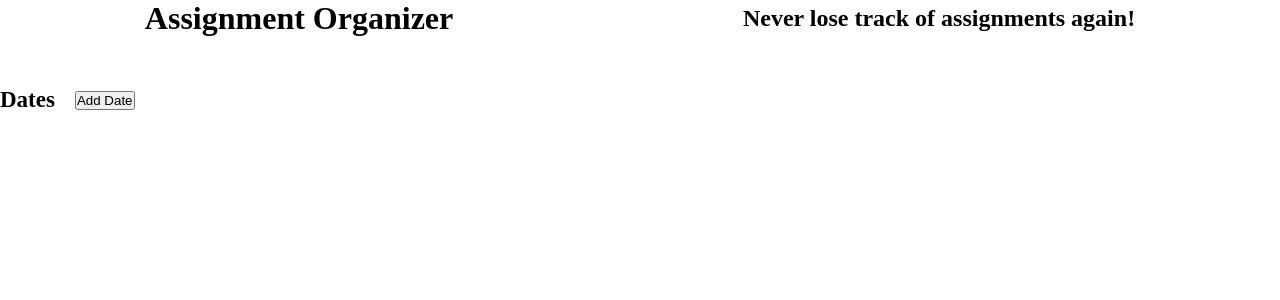
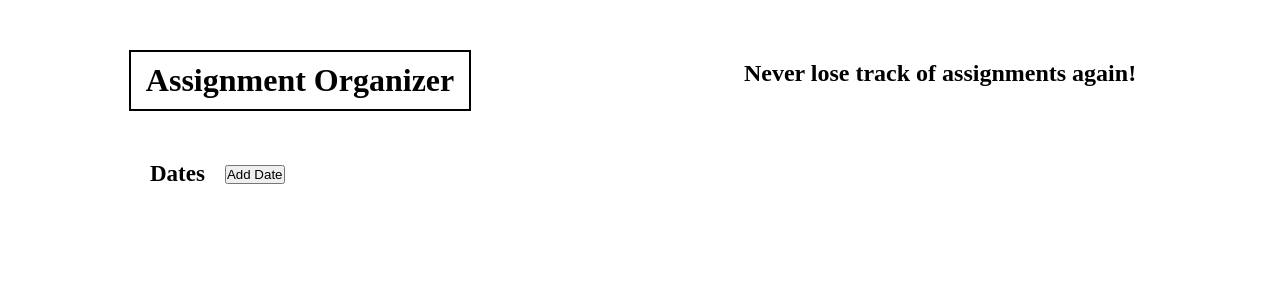
Before and after one commit to amherro/Assignment-Organizer, a React (Create React App) app: page / in a window 1280 px wide. Shown: the top 300 px of the page. Built offline with nearby package versions, Linux system fonts and the light colour scheme.

Commit message:
Adding more styling and a close button to the Add Assignment menu.

```diff
--- a/src/Components/AssignmentInput.js
+++ b/src/Components/AssignmentInput.js
@@ -1,6 +1,7 @@
 import React, { useState } from 'react'
 import Button from './Button';
 import { v4 as uuidv4 } from 'uuid';
+import { FaTimes } from 'react-icons/fa';
 import '../Styles/AssignmentInput.css'
 
 const AssignmentInput = ({ addAssignment }) => {
@@ -34,6 +35,7 @@ const AssignmentInput = ({ addAssignment }) => {
     }
     return (
         <form className='assignment-input' onSubmit={submitNewAssignment}>
+            <FaTimes className='close-menu-btn' />
             <label className='input-item'>Please enter a new assignment...</label>
             <div className='assignment-input-area'>
                 <input className='input-item name-input' type='text' maxLength='50' placeholder='Assignment name' value={assignment.name} onChange={handleAddName}></input>
--- a/src/Components/Header.js
+++ b/src/Components/Header.js
@@ -4,8 +4,8 @@ import '../Styles/Header.css';
 const Header = () => {
     return (
         <header>
-            <h1>Assignment Organizer</h1>
-            <h2>Never lose track of assignments again!</h2>
+            <h1 className='main-title'>Assignment Organizer</h1>
+            <h2 className='tag-line'>Never lose track of assignments again!</h2>
         </header>
     )
 }
--- a/src/Styles/AssignmentCalendar.css
+++ b/src/Styles/AssignmentCalendar.css
@@ -17,6 +17,7 @@
 
 .date-title-btn {
     display: flex;
+    margin-left: 150px;
 }
 .dates-title {
     grid-column: 1;
--- a/src/Styles/AssignmentInput.css
+++ b/src/Styles/AssignmentInput.css
@@ -20,3 +20,7 @@
 .subject-input {
     margin-right: 20px;
 }
+.close-menu-btn {
+    color: red;
+    margin-right: 0px;
+}
--- a/src/Styles/Header.css
+++ b/src/Styles/Header.css
@@ -1,3 +1,12 @@
 header {
     display: flex;
 }
+.main-title {
+    margin-top: 50px;
+    padding: 10px 15px;
+    border: 2px solid rgb(0, 0, 0);
+}
+.tag-line {
+    margin-top: 50px;
+    padding: 10px 15px;
+}
```
